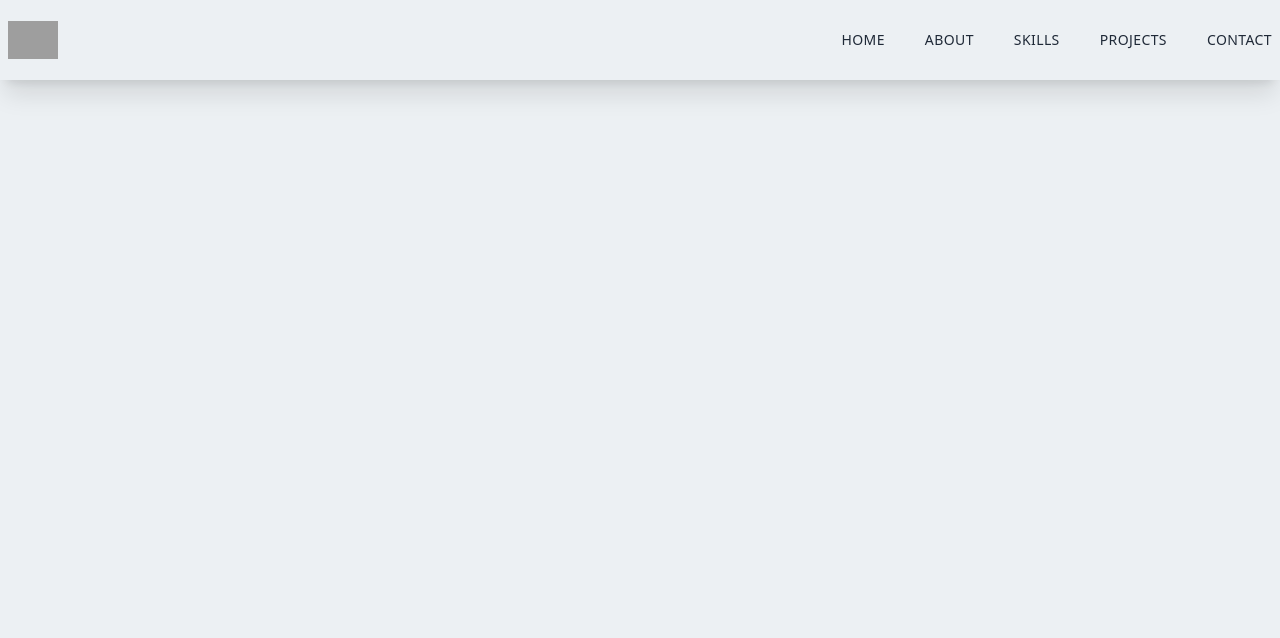
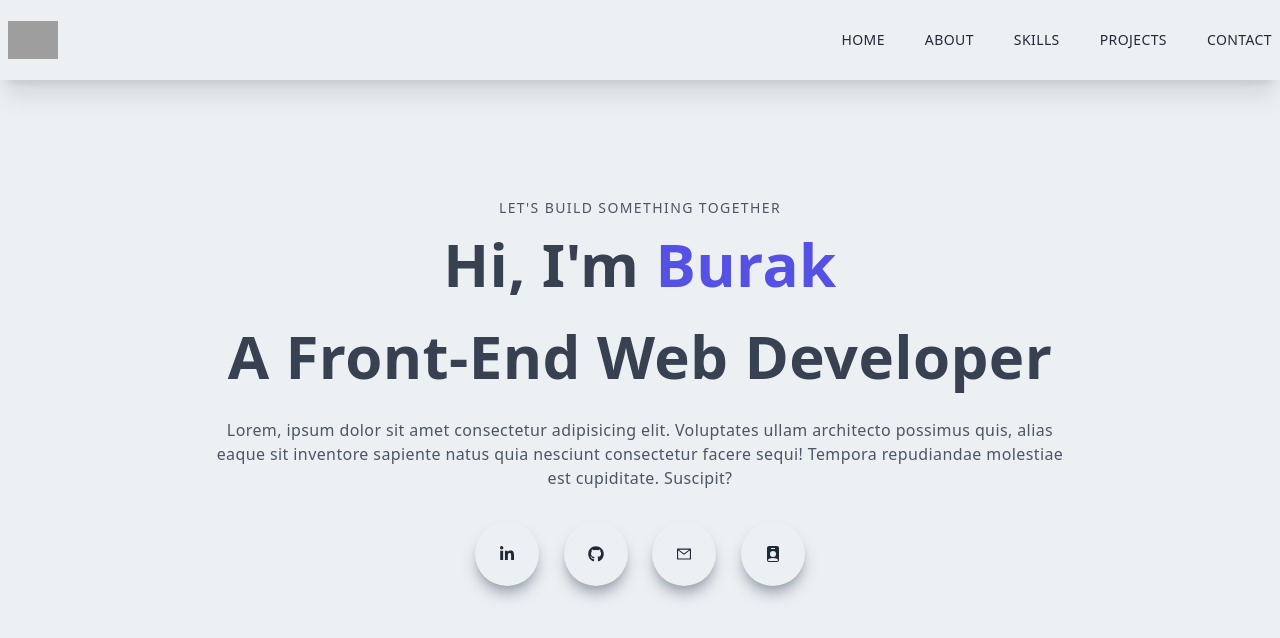
Before and after one commit to brkckr20/next-tutorial, a Next.js app in the folder portfolio-next/: page / in a window 1280 px wide. Shown: the top 638 px of the page. Built offline with nearby package versions, Linux system fonts and the light colour scheme; grey boxes are pictures that could not be loaded.

Commit message:
main component completed

```diff
--- /dev/null
+++ b/portfolio-next/components/Main.jsx
@@ -0,0 +1,39 @@
+import React from 'react'
+import { AiOutlineMail } from 'react-icons/ai'
+import { BsFillPersonBadgeFill } from 'react-icons/bs'
+import {FaGithub, FaLinkedinIn } from 'react-icons/fa'
+
+const Main = () => {
+    return (
+        <div className='w-full h-screen text-center'>
+            <div className='max-w-[1240px] w-full h-full mx-auto p-2 flex items-center justify-center'>
+                <div className=''>
+                    <p className='uppercase text-sm tracking-widest text-gray-600'>LET'S BUILD SOMETHING TOGETHER</p>
+                    <h1 className='py-4 text-gray-700'>Hi, I'm <span className='text-[#5651e5]'>Burak</span></h1>
+                    <h1 className='py-4 text-gray-700'>
+                        A Front-End Web Developer
+                    </h1>
+                    <p className='py-4 text-gray-600 max-w-[70%] m-auto'>
+                        Lorem, ipsum dolor sit amet consectetur adipisicing elit. Voluptates ullam architecto possimus quis, alias eaque sit inventore sapiente natus quia nesciunt consectetur facere sequi! Tempora repudiandae molestiae est cupiditate. Suscipit?
+                    </p>
+                    <div className='flex items-center justify-between max-w-[330px] m-auto py-4'>
+                        <div className='rounded-full shadow-lg shadow-gray-400 p-6 cursor-pointer hover:scale-110 ease-in duration-300'>
+                            <FaLinkedinIn />
+                        </div>
+                        <div className='rounded-full shadow-lg shadow-gray-400 p-6 cursor-pointer hover:scale-110 ease-in duration-300'>
+                            <FaGithub />
+                        </div>
+                        <div className='rounded-full shadow-lg shadow-gray-400 p-6 cursor-pointer hover:scale-110 ease-in duration-300'>
+                            <AiOutlineMail />
+                        </div>
+                        <div className='rounded-full shadow-lg shadow-gray-400 p-6 cursor-pointer hover:scale-110 ease-in duration-300'>
+                            <BsFillPersonBadgeFill />
+                        </div>
+                    </div>
+                </div>
+            </div>
+        </div>
+    )
+}
+
+export default Main
--- a/portfolio-next/components/Navbar.jsx
+++ b/portfolio-next/components/Navbar.jsx
@@ -41,8 +41,8 @@ const Navbar = () => {
                     </div>
                 </div>
             </div>
-            <div className={nav ? `fixed left-0 top-0 w-full h-screen bg-black/70` : ''}>
-                <div className={nav ? `fixed left-0 top-0 w-[75%] sm:w-[60%] md:w-[45%] h-screen bg-[#eceff3] p-3 ease-in duration-500` : 'fixed left-[-100%] top-0 p-3 ease-in duration-500'}>
+            <div className={nav ? `md:hidden fixed left-0 top-0 w-full h-screen bg-black/70` : ''}>
+                <div className={nav ? `md:hidden fixed left-0 top-0 w-[75%] sm:w-[60%] md:w-[45%] h-screen bg-[#eceff3] p-3 ease-in duration-500` : 'fixed left-[-100%] top-0 p-3 ease-in duration-500'}>
                     <div>
                         <div className='flex w-full items-center justify-between'>
                             <Image src="/../public/assets/logo.png" width="87" height="35" alt='' />
--- a/portfolio-next/pages/index.js
+++ b/portfolio-next/pages/index.js
@@ -1,10 +1,16 @@
 import Head from 'next/head'
+import Main from '../components/Main'
 import Navbar from '../components/Navbar'
 
 export default function Home() {
   return (
     <div>
+      <Head>
+        <title>Frontend Developer</title>
+        <meta name='description' content='Next js application'/>
+      </Head>
       <Navbar />
+      <Main />
     </div>
   )
 }
```
